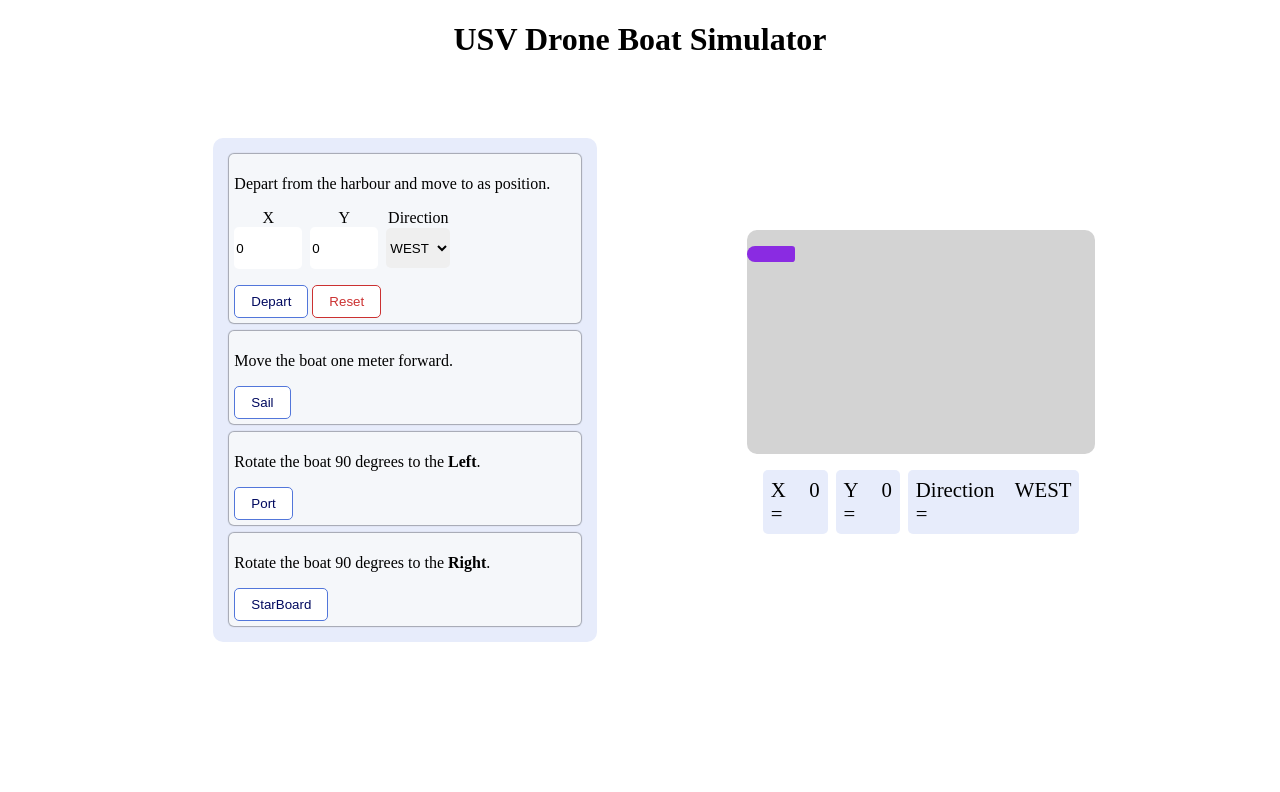
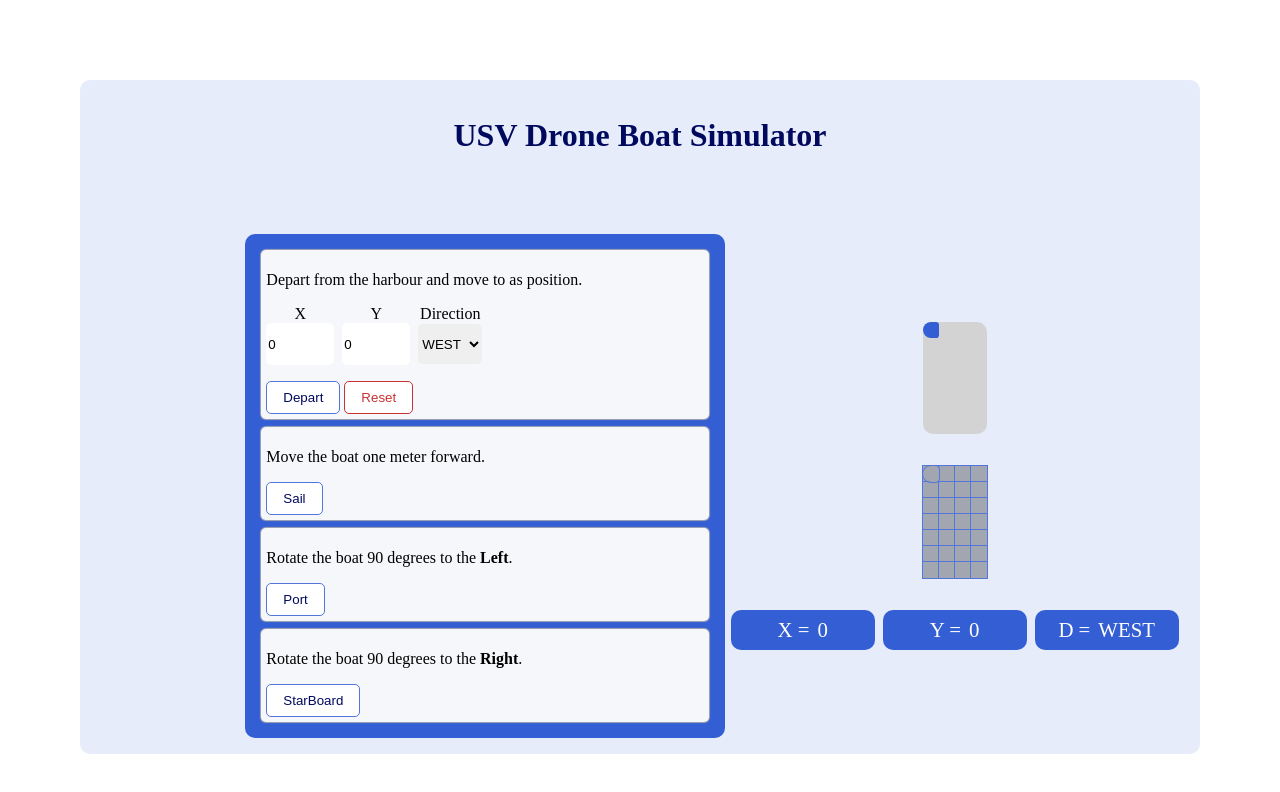
Before and after one commit to JCln/DroneBoat, a React (Vite) app: page / in a window 1280 px wide. Shown: the top 792 px of the page. Built offline with nearby package versions, Linux system fonts and the light colour scheme.

Commit message:
mirror, code refactor

```diff
--- a/src/app.css
+++ b/src/app.css
@@ -1,6 +1,6 @@
 @import './styles.scss';
 @import './buttons.scss';
-/* @import '../node_modules/spin.js/spin.css'; */
+
 /*
 320px — 480px: Mobile devices.
 481px — 768px: iPads, Tablets.
--- a/src/constants/enums.ts
+++ b/src/constants/enums.ts
@@ -1,7 +1,7 @@
 export enum ENNaming {
     globalErrorUnExpected = 'globalErrorUnExpected',
     globalErrorAsync = 'globalErrorAsync',
-    boatIsStillInHarbour = 'Boat is in harbour!',
+    boatIsStillInHarbour = 'Boat still is in harbour!',
     boatShouldBeInFramework = 'boat should be in the framework!'
 }
 export enum ENDirection {
--- a/src/pages/home.tsx
+++ b/src/pages/home.tsx
@@ -4,12 +4,12 @@ import { ENDirection, ENNaming, TPosition } from "../constants/enums";
 import { toast } from "react-toastify";
 
 const Home = () => {
-    const areaWidth = 5;
-    const areaHeight = 5;
-    const boatWidth = 1;//rem
-    const boatHeight = 3;//rem
-    const viewWidthSize = (areaWidth * 5) + boatWidth;
-    const viewHeightSize = (areaHeight * 5) + boatHeight;
+    const areaWidth = 4;
+    const areaHeight = 7;
+    let gridItems: any[] = [];
+    gridItems = [...Array(areaWidth * areaHeight).keys()];
+    const viewWidthSize = areaWidth;
+    const viewHeightSize = areaHeight;
     const [hasDeparted, setHasDeparted] = useState<boolean>(false)
     const [auxMovement, setAuxMovement] = useState<TPosition>({ x: 0, y: 0, direction: ENDirection.WEST });
     const boatRef = useRef(new USVBoat());
@@ -29,60 +29,53 @@ const Home = () => {
         setHasDeparted(false);
     }
     const port = () => {
-        setPosition(prev => {
-            const { x, y, direction } = prev;
+        const { x, y, direction } = position;
         switch (direction) {
             case ENDirection.NORTH:
-                    return { ...prev, direction: ENDirection.WEST };
+                return { x: x, y: y, direction: ENDirection.WEST };
             case ENDirection.EAST:
-                    return { ...prev, direction: ENDirection.NORTH };
+                return { x: x, y: y, direction: ENDirection.NORTH };
             case ENDirection.SOUTH:
-                    return { ...prev, direction: ENDirection.EAST };
+                return { x: x, y: y, direction: ENDirection.EAST };
             case ENDirection.WEST:
-                    return { ...prev, direction: ENDirection.SOUTH };
+                return { x: x, y: y, direction: ENDirection.SOUTH };
             default:
-                    return prev;
+                return position;
         }
-        })
     }
-    const status = () => {
-        console.log(position);
-
-    }
+    // const status = () => {
+    //     console.log(position);
+    // }
     const starBoard = () => {
-        setPosition(prev => {
-            const { x, y, direction } = prev;
+        const { x, y, direction } = position;
         switch (direction) {
             case ENDirection.WEST:
-                    return { ...prev, direction: ENDirection.NORTH };
+                return { x: x, y: y, direction: ENDirection.NORTH };
             case ENDirection.NORTH:
-                    return { ...prev, direction: ENDirection.EAST };
+                return { x: x, y: y, direction: ENDirection.EAST };
             case ENDirection.EAST:
-                    return { ...prev, direction: ENDirection.SOUTH };
+                return { x: x, y: y, direction: ENDirection.SOUTH };
             case ENDirection.SOUTH:
-                    return { ...prev, direction: ENDirection.WEST };
+                return { x: x, y: y, direction: ENDirection.WEST };
             default:
-                    return prev;
+                return position;
         }
-        })
     }
     const sail = () => {
-        setPosition(prev => {
-            const { x, y, direction } = prev;
+        const { x, y, direction } = position;
 
         switch (direction) {
             case ENDirection.NORTH:
-                    return { ...prev, y: Math.max(0, y - 1) };
+                return { x: x, y: Math.max(0, y - 1), direction: direction };
             case ENDirection.EAST:
-                    return { ...prev, x: Math.min(100, x + 1) };
+                return { x: Math.min(100, x + 1), y: y, direction: direction };
             case ENDirection.SOUTH:
-                    return { ...prev, y: Math.min(100, y + 1) };
+                return { x: x, y: Math.min(100, y + 1), direction: direction };
             case ENDirection.WEST:
-                    return { ...prev, x: Math.max(0, x - 1) };
+                return { x: Math.max(0, x - 1), y: y, direction: direction };
             default:
-                    return prev;
+                return position;
         }
-        });
     };
     const boatDirection = (): any => {
         const direction: ENDirection = position.direction;
@@ -114,25 +107,32 @@ const Home = () => {
         }));
     };
     const handleValidation = (fn: any, item?: any) => {
-        console.log(auxMovement);
+        const nextPosition = fn();
+        console.log(nextPosition);
         console.log(position);
 
-        if (!hasDeparted && position.x == 0 && position.y == 0 && position.direction == ENDirection.WEST && item.target.name !== 'depart') {
+        if (
+            !hasDeparted
+            && position.x == 0
+            && position.y == 0
+            && position.direction == ENDirection.WEST
+            && item.target.name !== 'depart'
+        ) {
             toast.error(ENNaming.boatIsStillInHarbour);
+            return;
         }
-        else {
-            if (
-                (
-                    (position.x > -1 && position.x - 1 < viewWidthSize) &&
-                    position.y > -1 && position.y - 1 < viewHeightSize) ||
-                (item.target.name == 'port' || item.target.name == 'starBoard')
-            ) {
+        if (item?.target?.name == 'port' || item?.target?.name == 'starBoard') {
+            setPosition(nextPosition);
+        }
+        if (nextPosition.x > -1 &&
+            nextPosition.x < viewWidthSize &&
+            nextPosition.y > -1 &&
+            nextPosition.y < viewHeightSize) {
+
             setHasDeparted(true);
-                return fn();
+            setPosition(nextPosition);
         } else {
-                // inserted values were not true
             toast.error(ENNaming.boatShouldBeInFramework);
-            }
         }
     }
     const handleValidationDepart = (fn: any, item?: any) => {
@@ -156,11 +156,12 @@ const Home = () => {
     }
     return (
         <div>
+            <div className="main-wrapper">
                 <h1 className="title">USV Drone Boat Simulator</h1>
-            <div className="main-wrapper grid-19-20">
+                <div className="position-content grid-19-20">
                     <div className="command-section" style={{
-                    minWidth: viewWidthSize + 'vw',
-                    minHeight: viewHeightSize + 'vh'
+                        minWidth: viewWidthSize + 'rem',
+                        minHeight: viewHeightSize + 'rem'
                     }}>
                         <div className="" style={{ padding: '1rem' }}>
                             <div className="grid gap-8">
@@ -267,26 +268,51 @@ const Home = () => {
                             </div>
                         </div >
                     </div >
-                <div className="grid">
+                    <div className="grid justify-center">
                         <div
                             className="area-box"
                             style={{
-                            width: viewWidthSize + 'vw',
-                            height: viewHeightSize + 'vh'
+                                width: viewWidthSize + 'rem',
+                                height: viewHeightSize + 'rem'
 
                             }}
                         >
                             <div
                                 className='the-boat'
                                 style={{
-                                left: `${position.x + 'vw'}`,
-                                top: `${position.y + 'vh'}`,
+                                    left: `${position.x + 'rem'}`,
+                                    top: `${position.y + 'rem'}`,
                                     transform: boatDirection()
                                 }}
                             >
 
                             </div>
                         </div >
+                        <div
+                            className="area-box"
+                            style={{
+                                width: viewWidthSize + 'rem',
+                                height: viewHeightSize + 'rem'
+
+                            }}
+                        >
+                            <div className="grid-system">
+                                {
+                                    gridItems.map((item, index) => (
+                                        <div key={item + index} className="div"></div>
+                                    ))
+                                }
+                                <div
+                                    className='the-boat'
+                                    style={{
+                                        left: `${position.x + 'rem'}`,
+                                        top: `${position.y + 'rem'}`,
+                                        transform: boatDirection()
+                                    }}
+                                >
+                                </div>
+                            </div>
+                        </div>
                         <div className="status-position">
                             <div className="status-position-style">
                                 <div className="">X =</div>
@@ -297,13 +323,13 @@ const Home = () => {
                                 <div className="">{position.y}</div>
                             </div>
                             <div className="status-position-style">
-                            <div className="">Direction =</div>
+                                <div className="">D =</div>
                                 <div className="">{position.direction}</div>
                             </div>
-
                         </div>
                     </div>
-            </div >
+                </div>
+            </div>
         </div >
     );
 };
--- a/src/styles.scss
+++ b/src/styles.scss
@@ -1,4 +1,11 @@
 .main-wrapper {
+    padding: 1rem;
+    margin: 5rem;
+    background-color: var(--color-base-0);
+    border-radius: 10px;
+}
+
+.position-content {
     justify-content: space-evenly;
     align-items: center;
     margin-top: 5rem;
@@ -6,31 +13,32 @@
 
 .area-box {
     position: relative;
-    width: 30vw;
-    height: 30vw;
+    width: 30rem;
+    height: 30rem;
     background: lightgray;
     border-radius: 10px;
-    border-left: 1rem solid lightgray;
+    margin: 1rem;
 }
 
 .title {
     text-align: center;
+    color: var(--color-4);
 }
 
 .the-boat {
     position: absolute;
-    background: blueviolet;
+    background: var(--color-6);
     // border-radius: 0% 100% 45% 55% / 0% 61% 39% 100%;
     border-radius: 200px 200px 78px 77px;
     width: 1rem;
-    height: 3rem;
+    height: 1rem;
     transition: all 0.5s ease-in-out;
 }
 
 .command-section {
-    background: var(--color-base-0);
-    width: 30vw;
-    min-height: 30vh;
+    background: var(--color-6);
+    width: 30rem;
+    min-height: 30rem;
     border-radius: 10px;
 }
 
@@ -66,6 +74,10 @@
     display: grid;
 }
 
+.justify-center {
+    justify-items: center;
+}
+
 .flex {
     display: flex;
 }
@@ -94,10 +106,27 @@
 
 .status-position-style {
     display: flex;
+    justify-content: center;
+    align-items: center;
+    min-width: 8rem;
     padding: .5rem;
     gap: 8px;
-    background: var(--color-base-0);
+    background: var(--color-6);
+    color: var(--color-white);
     border-radius: 10px;
-    border-radius: 5px;
     font-size: 1.3rem;
 }
+
+.grid-system {
+    display: grid;
+    grid-template-columns: repeat(auto-fit, 1rem);
+    width: 100%;
+    height: 100%;
+
+    div {
+        width: 1rem;
+        height: 1rem;
+        outline: 1px solid var(--color-3);
+        background-color: var(--color-gray-5);
+    }
+}
```
Lines whose indentation alone changed are shown as unchanged.
